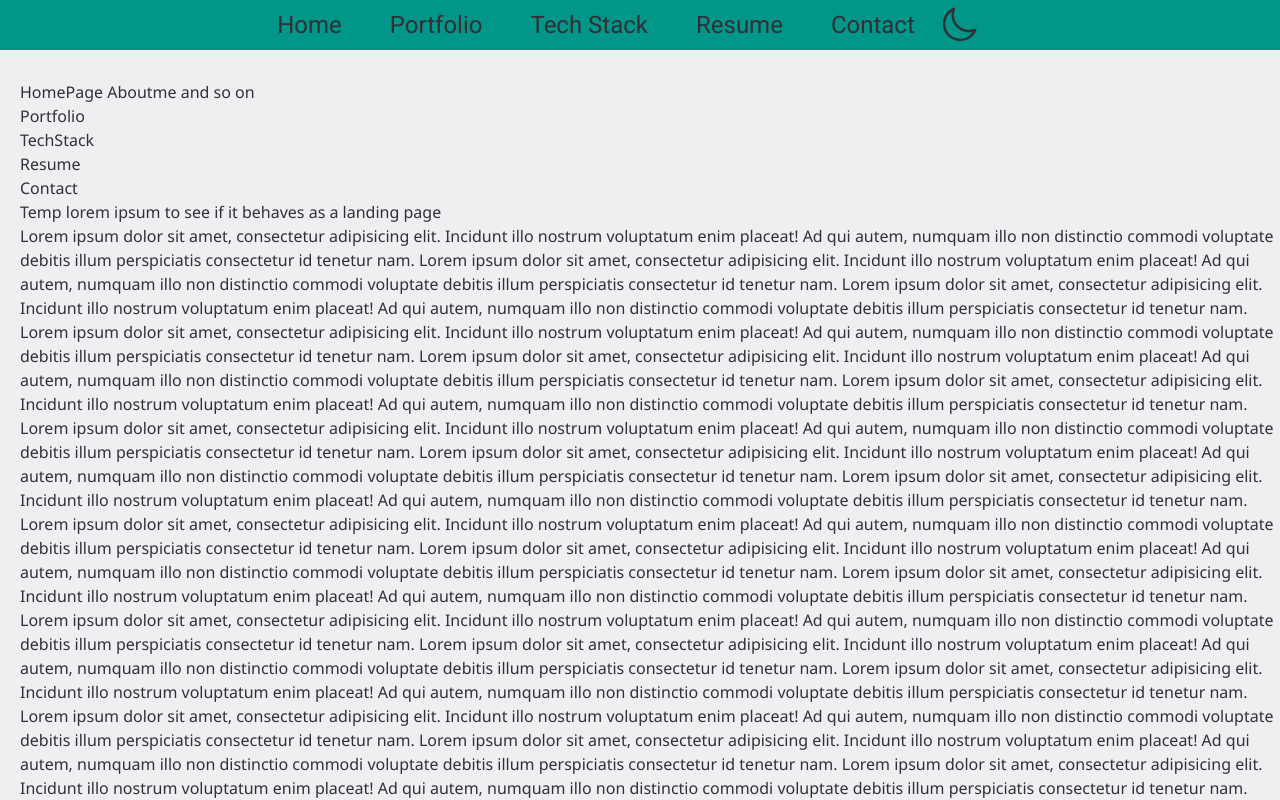
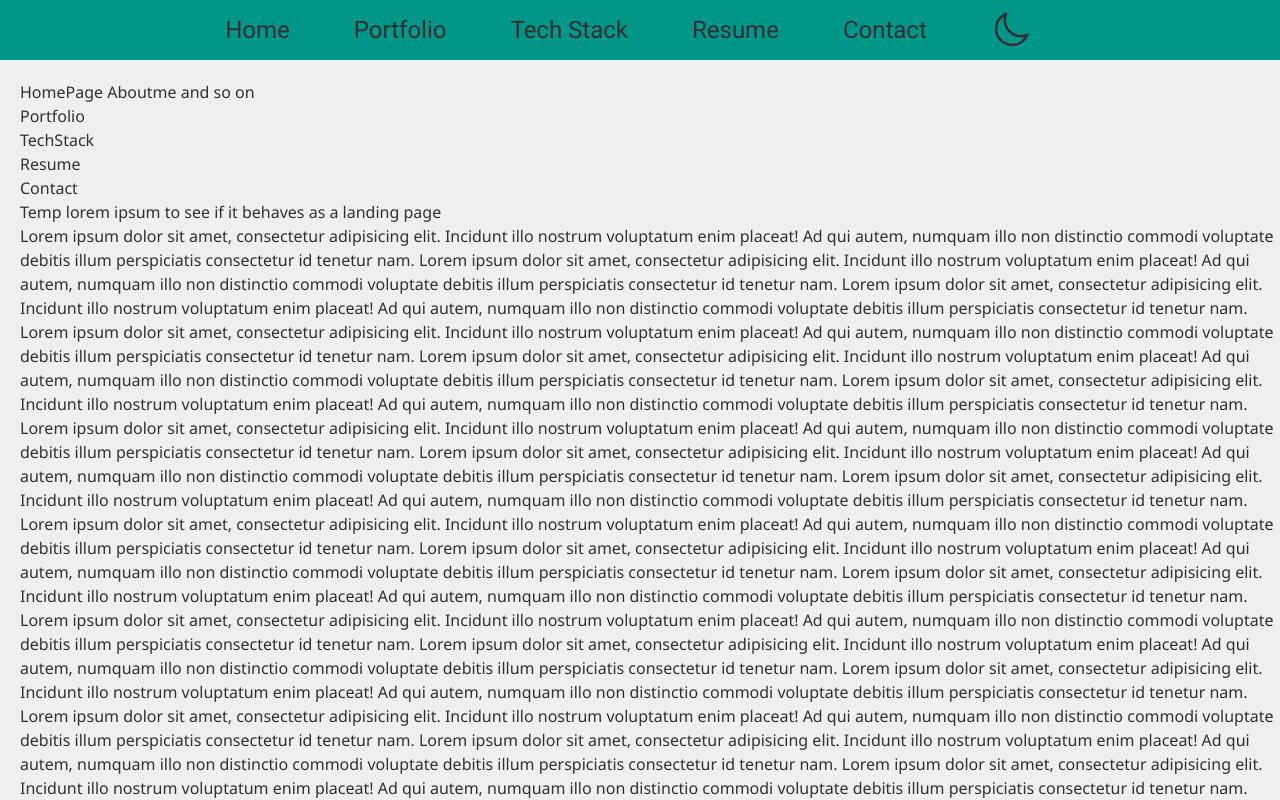
Before and after one commit to marsi107/MyPersonalWebsite, a Next.js app in the folder portfolio/: page / in a window 1280 px wide. Shown: the top 800 px of the page. Built offline with nearby package versions, Linux system fonts and the light colour scheme.

Commit message:
Make NavBar completely responsive

```diff
--- a/portfolio/app/components/NavBar.tsx
+++ b/portfolio/app/components/NavBar.tsx
@@ -3,17 +3,17 @@ import { MoonIcon, Bars3Icon } from '@heroicons/react/24/outline'
 
 const NavBar = () => {
     return (
-        <header className="absolute items-center h-[50px] w-screen flex bg-defColors-second dark:bg-defColors-second_dark font-rob">
+        <header className="absolute items-center h-[50px] w-screen flex bg-defColors-second dark:bg-defColors-second_dark font-rob lg:h-[60px]">
             <div className="grow"></div>
-            <Bars3Icon className="h-8 pl-6 lg:hidden" />
-            <div className="flex space-x-6 text-xl lg:space-x-12 lg:text-2xl">
+            <Bars3Icon className="h-10 pl-6 sm:pr-9 sm:h-9 lg:hidden" />
+            <div className="flex space-x-6 text-xl sm:text-2xl sm:space-x-9 lg:space-x-16">
                 <div className="max-sm:hidden">Home</div>
                 <div>Portfolio</div>
                 <div className="max-lg:hidden">Tech Stack</div>
                 <div>Resume</div>
                 <div>Contact</div>
             </div>
-            <MoonIcon className="h-7 pl-6 pr-6 lg:h-10 lg:pl-6" />
+            <MoonIcon className="h-10 pl-6 pr-6 sm:h-8 sm:pl-9 lg:h-10 lg:pl-16" />
             <div className="grow"></div>
         </header>
     )
```
